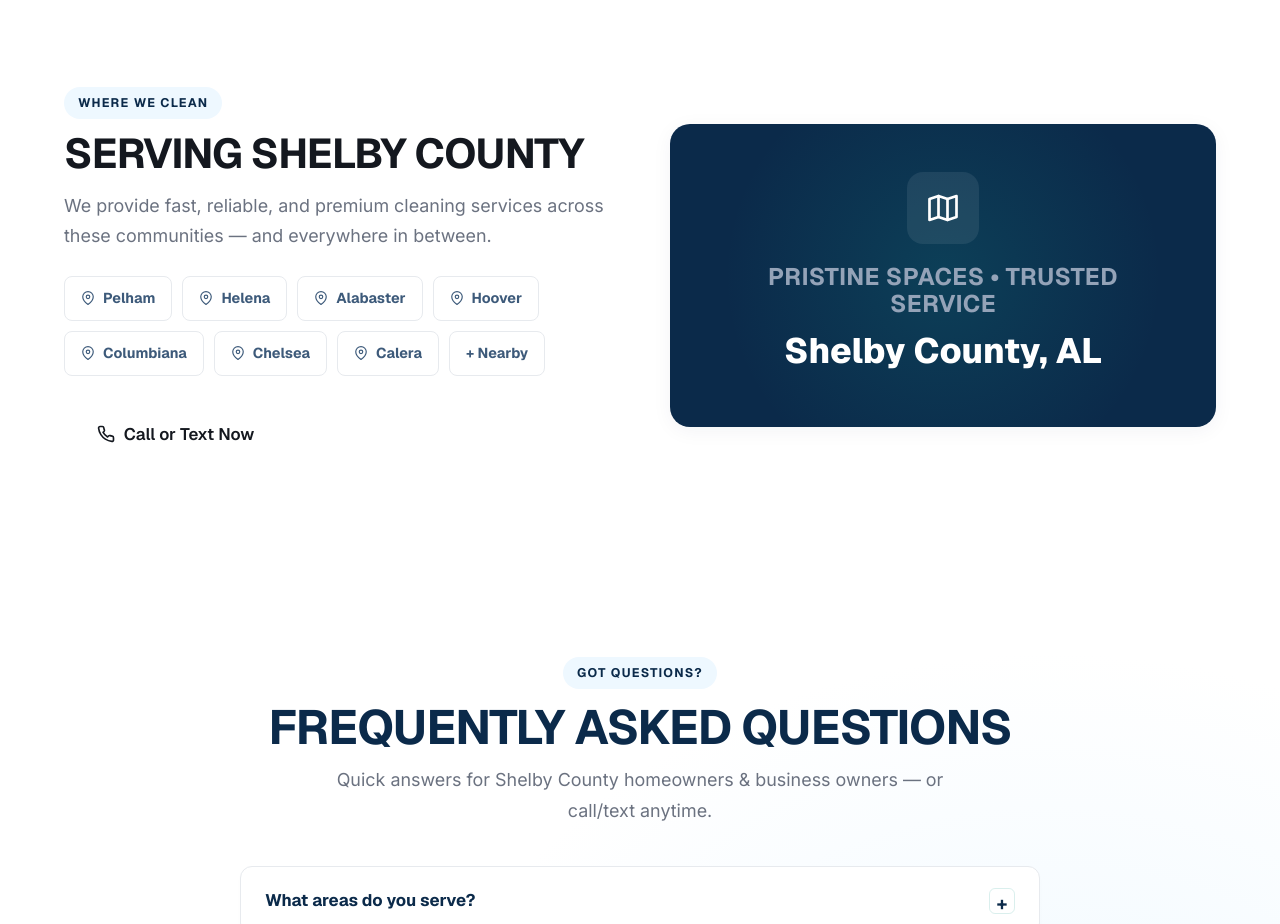
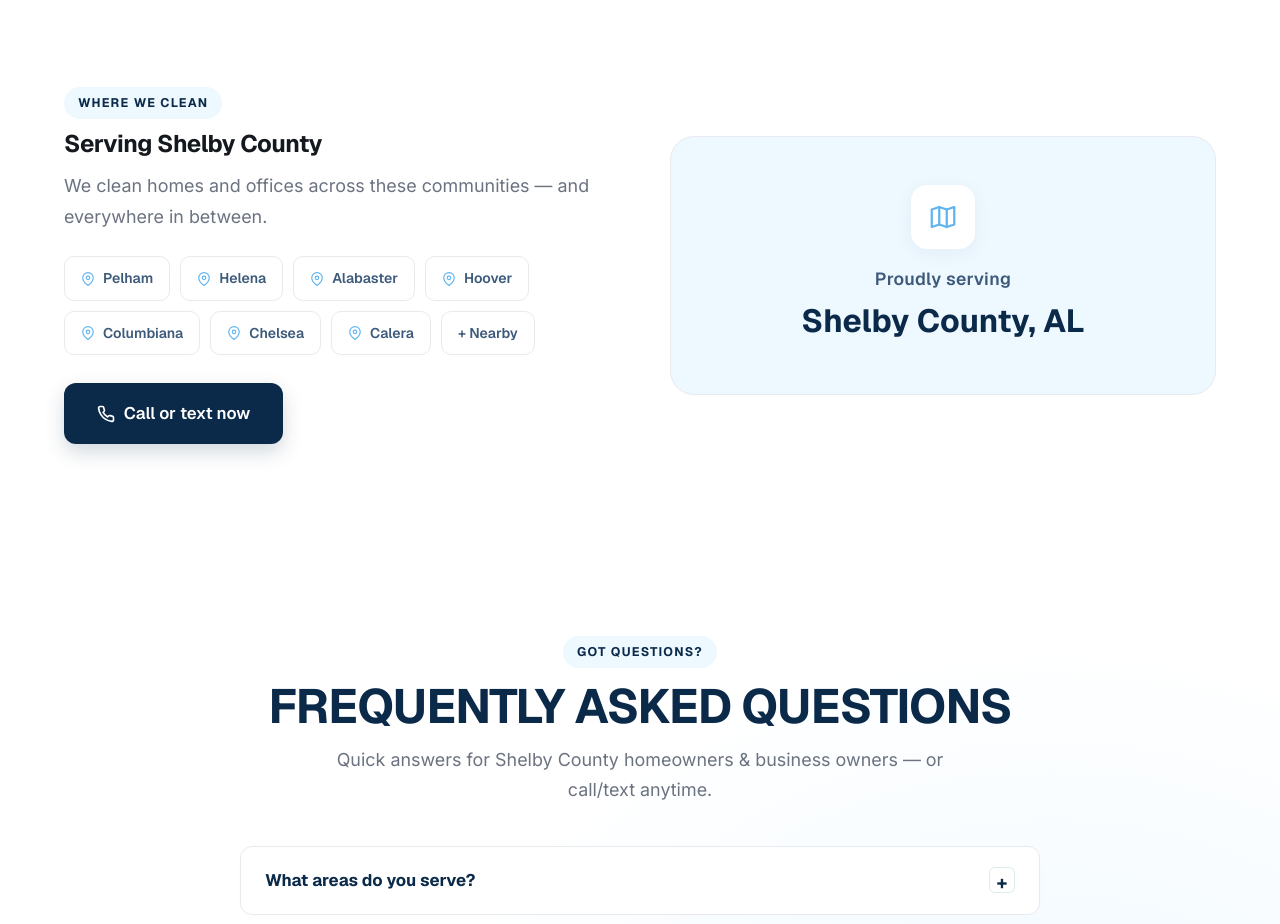
Before and after one commit to tiffanysera1/verity-cleaning-website, a Next.js app: page / in a window 1280 px wide. Shown: the part 7620-8544 px from the top of the page. Built offline with nearby package versions, Linux system fonts and the light colour scheme.

Commit message:
Restyle service area card from dark navy to soft sky-tint

```diff
--- a/app/globals.css
+++ b/app/globals.css
@@ -796,10 +796,7 @@ button { font-family: inherit; }
 }
 .tstep-check svg { width: 15px; height: 15px; color: var(--sky-deep); flex: none; }
 
-/* Area Section */
-.area {
-  background: var(--surface);
-}
+/* Service Area Section */
 .area-grid {
   display: grid;
   grid-template-columns: 1fr 1fr;
@@ -818,57 +815,47 @@ button { font-family: inherit; }
   gap: 8px;
   background: #fff;
   border: 1px solid var(--border);
-  border-radius: 8px;
+  border-radius: 10px;
   padding: 10px 16px;
-  font-weight: 700;
+  font-weight: 600;
   font-family: var(--font-display);
-  font-size: .9rem;
+  font-size: .88rem;
   color: var(--navy-muted);
 }
-.chip2 svg { width: 14px; height: 14px; color: var(--teal); }
+.chip2 svg { width: 14px; height: 14px; color: var(--sky-deep); }
 
 .areacard {
-  background: var(--navy);
-  border-radius: 20px;
+  background: var(--sky-tint);
+  border-radius: 24px;
   padding: 48px;
-  color: #fff;
+  color: var(--navy);
   text-align: center;
-  box-shadow: var(--shadow);
-  position: relative;
-  overflow: hidden;
-}
-.areacard::before {
-  content: "";
-  position: absolute;
-  inset: 0;
-  background: radial-gradient(circle at 50% 50%, rgba(20, 184, 166, 0.15), transparent 70%);
+  border: 1px solid var(--border);
 }
 .areacard .ic {
-  width: 72px;
-  height: 72px;
+  width: 64px;
+  height: 64px;
   border-radius: 16px;
-  background: rgba(255, 255, 255, 0.08);
+  background: #fff;
   display: grid;
   place-items: center;
   margin: 0 auto 20px;
-  color: var(--teal-bright);
-  position: relative;
+  color: var(--sky-deep);
+  box-shadow: var(--shadow);
 }
-.areacard .ic svg { width: 36px; height: 36px; }
+.areacard .ic svg { width: 30px; height: 30px; }
 .areacard h3 {
-  font-size: 1.5rem;
-  text-transform: uppercase;
+  font-size: 1.1rem;
   letter-spacing: 0.02em;
-  position: relative;
-  color: #94a3b8;
+  color: var(--navy-muted);
+  font-weight: 600;
 }
 .areacard .county {
   font-family: var(--font-display);
-  font-weight: 800;
-  font-size: 2.2rem;
-  color: #fff;
+  font-weight: 700;
+  font-size: 2rem;
+  color: var(--navy);
   margin-top: 6px;
-  position: relative;
 }
 
 /* Follow Us */
--- a/components/ServiceArea.tsx
+++ b/components/ServiceArea.tsx
@@ -8,11 +8,9 @@ export default function ServiceArea() {
       <div className="wrap area-grid">
         <div className="reveal">
           <span className="eyebrow">Where We Clean</span>
-          <h2 style={{ fontSize: "clamp(1.9rem,3.8vw,2.6rem)", textTransform: "uppercase", marginTop: "12px" }}>
-            Serving Shelby County
-          </h2>
+          <h2 style={{ marginTop: "12px" }}>Serving Shelby County</h2>
           <p className="lead" style={{ marginTop: "14px" }}>
-            We provide fast, reliable, and premium cleaning services across these communities &mdash; and everywhere in between.
+            We clean homes and offices across these communities &mdash; and everywhere in between.
           </p>
           <div className="chips">
             {TOWNS.map((t) => (
@@ -24,9 +22,9 @@ export default function ServiceArea() {
             <span className="chip2">+ Nearby</span>
           </div>
           <div className="section-cta-row reveal" style={{ justifyContent: "flex-start", marginTop: "28px" }}>
-            <a href="tel:+12058880199" className="btn btn--teal btn--lg">
+            <a href="tel:+12058880199" className="btn btn--primary btn--lg">
               <Phone />
-              Call or Text Now
+              Call or text now
             </a>
           </div>
         </div>
@@ -35,7 +33,7 @@ export default function ServiceArea() {
           <div className="ic">
             <Map />
           </div>
-          <h3>Pristine Spaces &bull; Trusted Service</h3>
+          <h3>Proudly serving</h3>
           <div className="county">Shelby County, AL</div>
         </div>
       </div>
```
